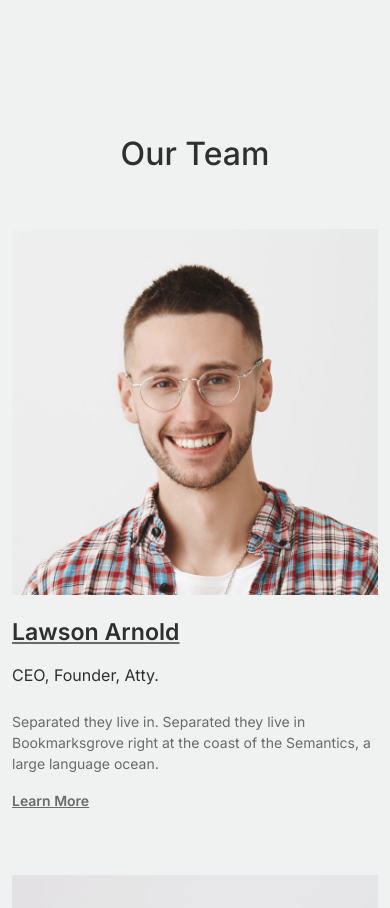
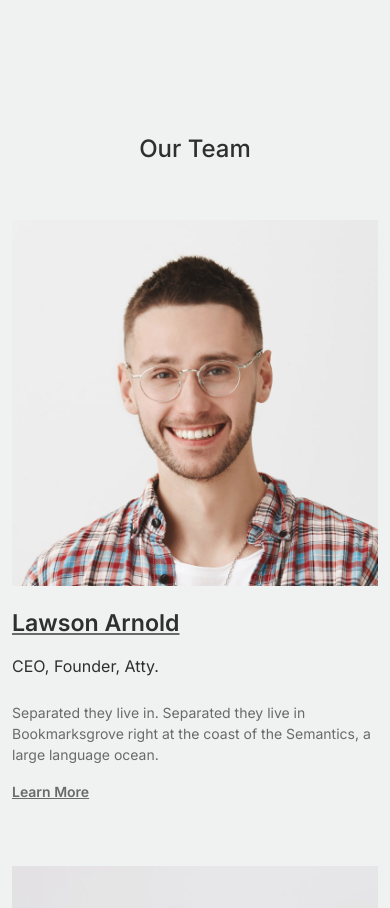
Before and after one commit to hertheyhermee/Furni, a React (Vite) app: page /about in a window 390 px wide. Shown: the part 2220-3128 px from the top of the page. Built offline with nearby package versions, Linux system fonts and the light colour scheme.

Commit message:
about new us ddd

```diff
--- a/src/Team/team.css
+++ b/src/Team/team.css
@@ -21,3 +21,12 @@
     padding: 112px 0;
     background-color: #eff2f1;
 }
+
+@media screen and (max-width:992px) {
+
+
+   .team-section-header {
+       font-size: 24px;
+       color: #2f2f2f;
+   }
+}
--- a/src/components/AboutUs/AboutUs.css
+++ b/src/components/AboutUs/AboutUs.css
@@ -30,4 +30,8 @@
      .whyChooseUsImage {
         margin-top: 100px ;
     }
+
+    .header {
+        font-size: 8px;
+    }
 }
--- a/src/components/AboutUs/index.jsx
+++ b/src/components/AboutUs/index.jsx
@@ -74,7 +74,7 @@ const AboutUs = () => {
       <div className="team-section">
         <div className="container">
         <div className="row mb-5">
-          <div className="col-lg-5 mx-auto text-center">
+          <div className="col-lg-5 mx-auto text-center header">
             <h2 className="team-section-header">Our Team</h2>
           </div>
         </div>
```
